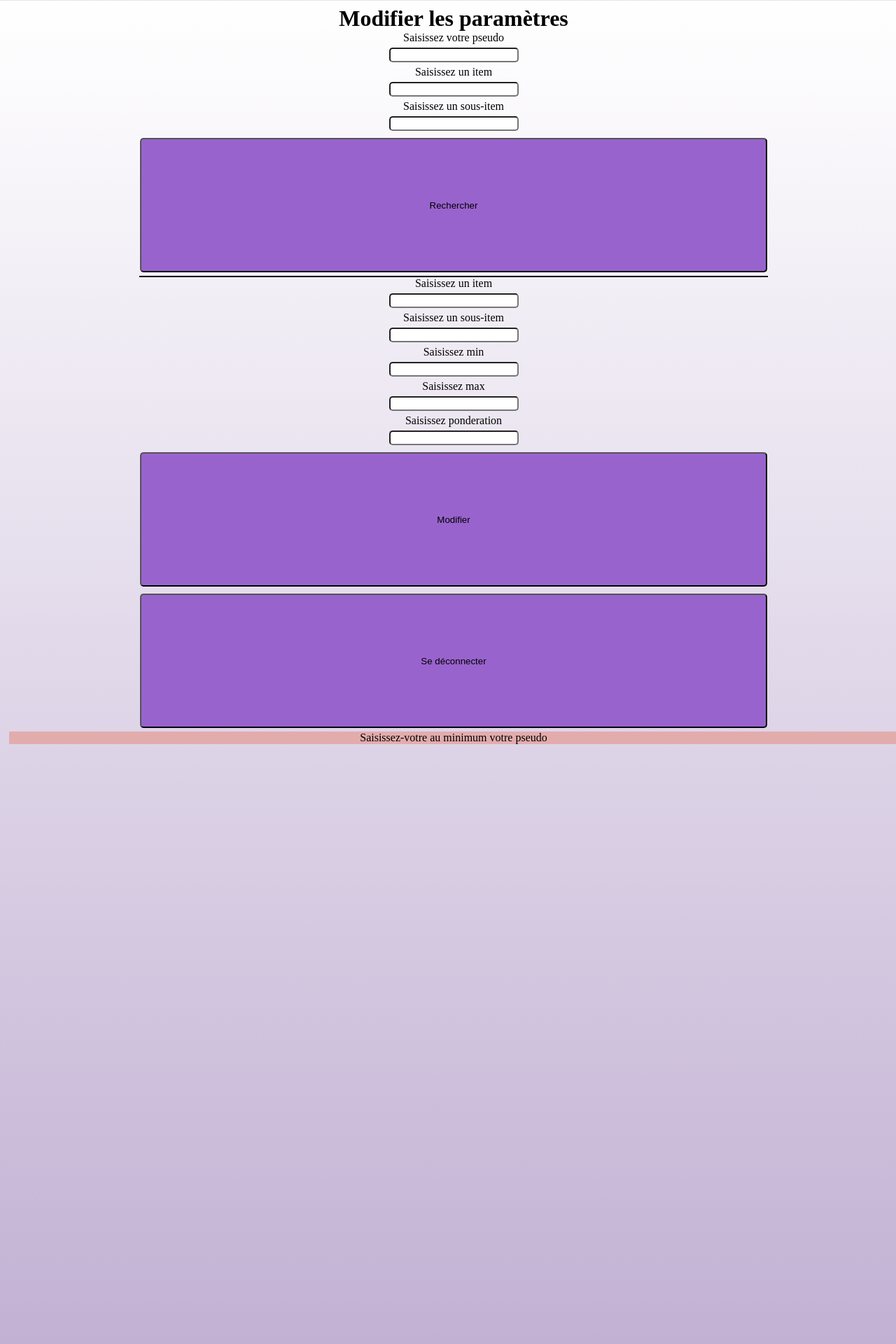
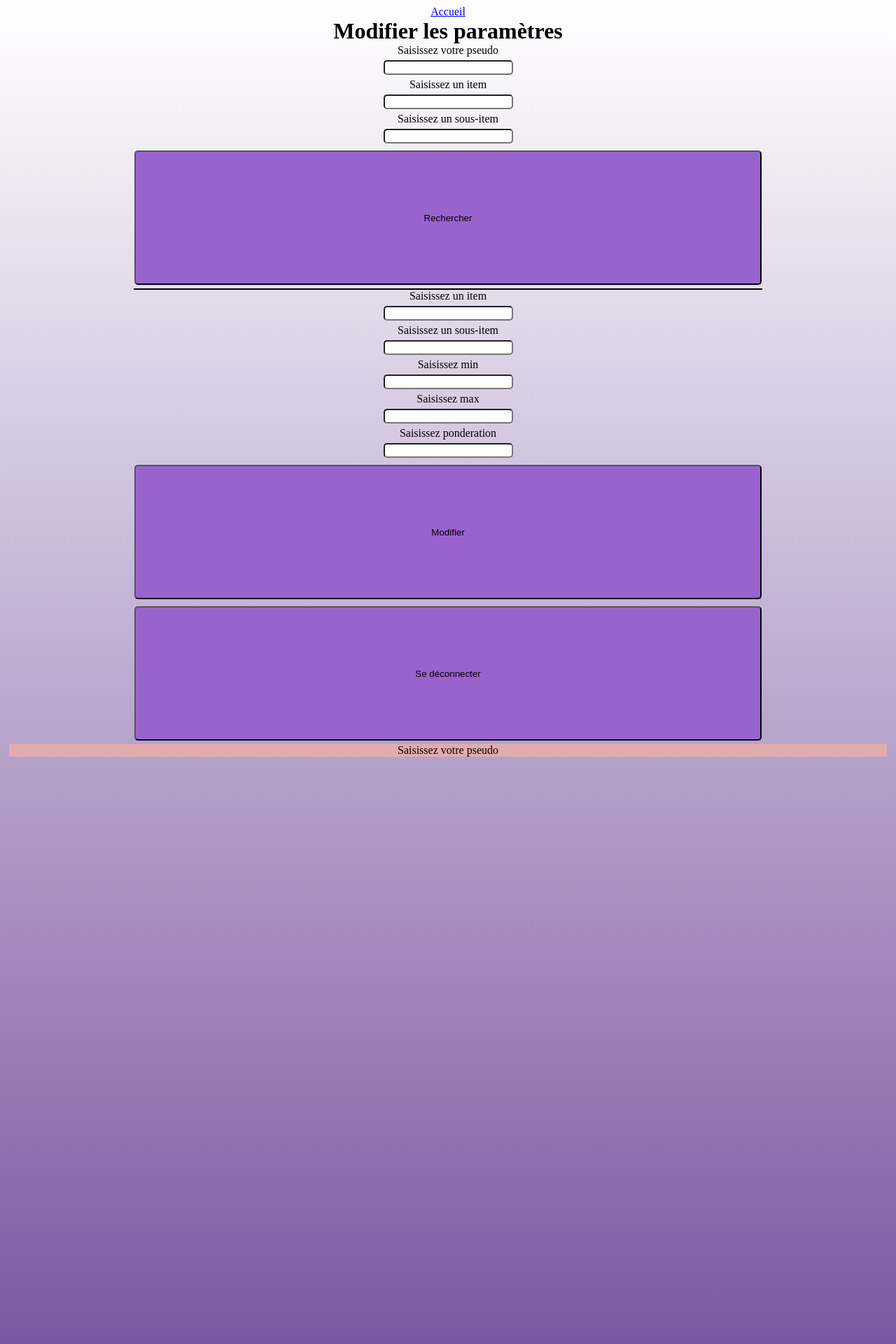
Before and after one commit to juliuselgringo/pizzanote, a PHP site: page /config-sheet.php in a window 1280 px wide. Shown: the top 1920 px of the page at 70% size. Run offline with PHP 8.4, Linux system fonts and the light colour scheme; some libraries are stand-ins or nearby versions.

Commit message:
chore: some css and html fix

```diff
--- a/check-notes.php
+++ b/check-notes.php
@@ -16,6 +16,7 @@ require_once "elements/head.php";
 ?>
 
 <body>
+    <main>
         <a href="index.php" >Accueil</a>
         <h1>Notes des restaurants</h1>
 
@@ -65,5 +66,5 @@ require_once "elements/head.php";
                 </tr>
             <?php endforeach ?>
         </table>
-
+    </main>
 </body>
--- a/config-sheet.php
+++ b/config-sheet.php
@@ -4,7 +4,7 @@ require_once 'Class/DBconnection.php';
 require_once 'Class/Notation.php';
 
 $alertClass= "alert-danger";
-$alertMsg = "Saisissez-votre au minimum votre pseudo";
+$alertMsg = "Saisissez votre pseudo";
 
 if(isset($_POST['close-connection']) && $_POST['close-connection'] === 'close-connection'){
     $pizzaConfig = new DBconnection;
@@ -17,6 +17,7 @@ if(isset($_POST['close-connection']) && $_POST['close-connection'] === 'close-co
 
 <body>
     <main>
+        <a href="index.php" >Accueil</a>
         <h1>Modifier les paramètres</h1>
         <div class="search">
             <label for='name' >Saisissez votre pseudo</label>
--- a/join-meal.php
+++ b/join-meal.php
@@ -21,6 +21,7 @@ require_once "elements/head.php"
 ?>
 
 <body>
+    <main>
         <a href="index.php" >Accueil</a>
         <h1>Rejoignez une session repas</h1>
 
@@ -31,4 +32,5 @@ require_once "elements/head.php"
             <input type="text" name="name" id="name" >
             <button type="submit" name="join" value="join">Rejoindre</button>
         </form>
+    </main>
 </body>
--- a/logout.php
+++ b/logout.php
@@ -1,8 +1,13 @@
 <?php
+if($pizzaConfig){
+    $pizzaConfig = new DBconnection;
+    $alertMsg = $pizzaConfig->closeFct();
+}
 session_start();
 unlink('image-qrcode.png');
 unset($_SESSION['name']);
 unset($_SESSION['restaurant']);
 unset($_SESSION['idSession']);
 header("Location: /index.php");
+
 ?>
--- a/new-meal.php
+++ b/new-meal.php
@@ -19,6 +19,7 @@ require_once "elements/head.php";
 ?>
 
 <body>
+    <main>
         <?= $today ?><br>
         <a href="index.php" >Accueil</a>
         <h1>Créez votre session repas</h1>
@@ -32,4 +33,5 @@ require_once "elements/head.php";
             </button>
             <div class="<?= $alertClass ?>"><?= $alertMsg ?></div>
         </form>
+    </main>
 </body>
--- a/static/styles.css
+++ b/static/styles.css
@@ -1,12 +1,6 @@
-html{
-    width: 100vw;
-    height: 700vh;
+body{
     background: #4d1b80;
     background: linear-gradient(0deg,rgba(77, 27, 128, 1) 0%, rgba(255, 255, 255, 1) 100%);
-}
-
-body{
-    width: 100vw;
 }
 
 main{
@@ -15,7 +9,7 @@ main{
     justify-content: center;
     flex-direction: column;
     text-align: center;
-    margin-bottom: 100vw;
+    margin-bottom: 120vw;
 }
 
 
@@ -83,7 +77,6 @@ select{
 table{
     border: 1px solid black;
     border-collapse: collapse;
-
     padding: 3px
 }
 
```
Lines whose indentation alone changed are shown as unchanged.
